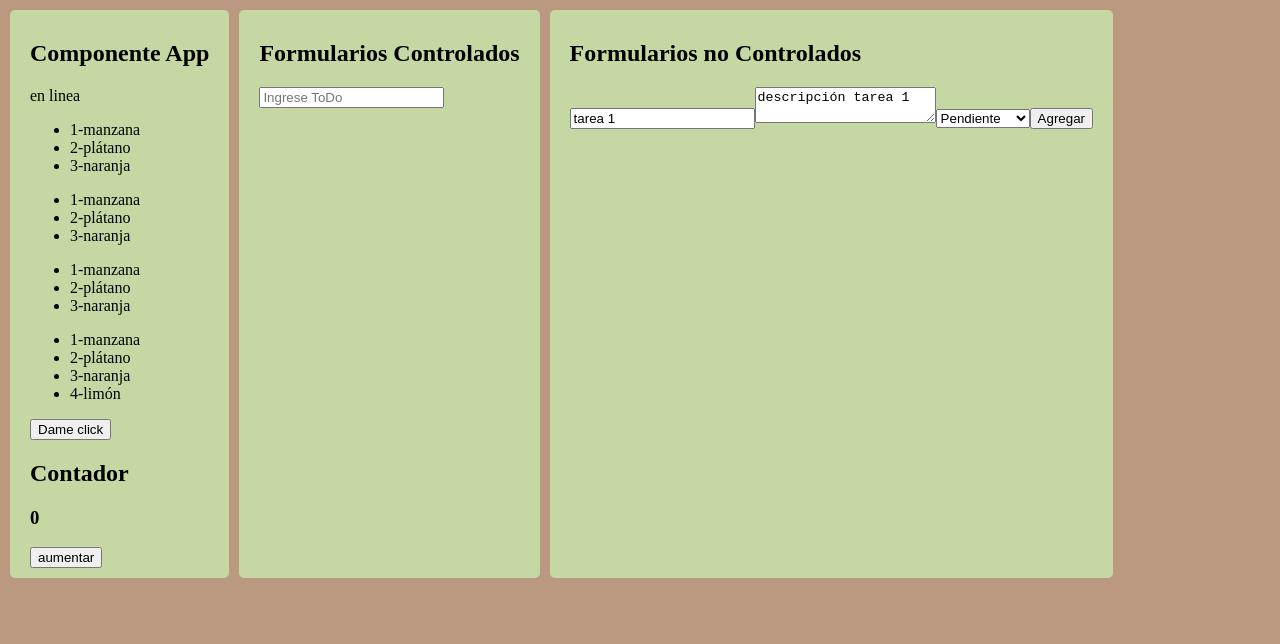
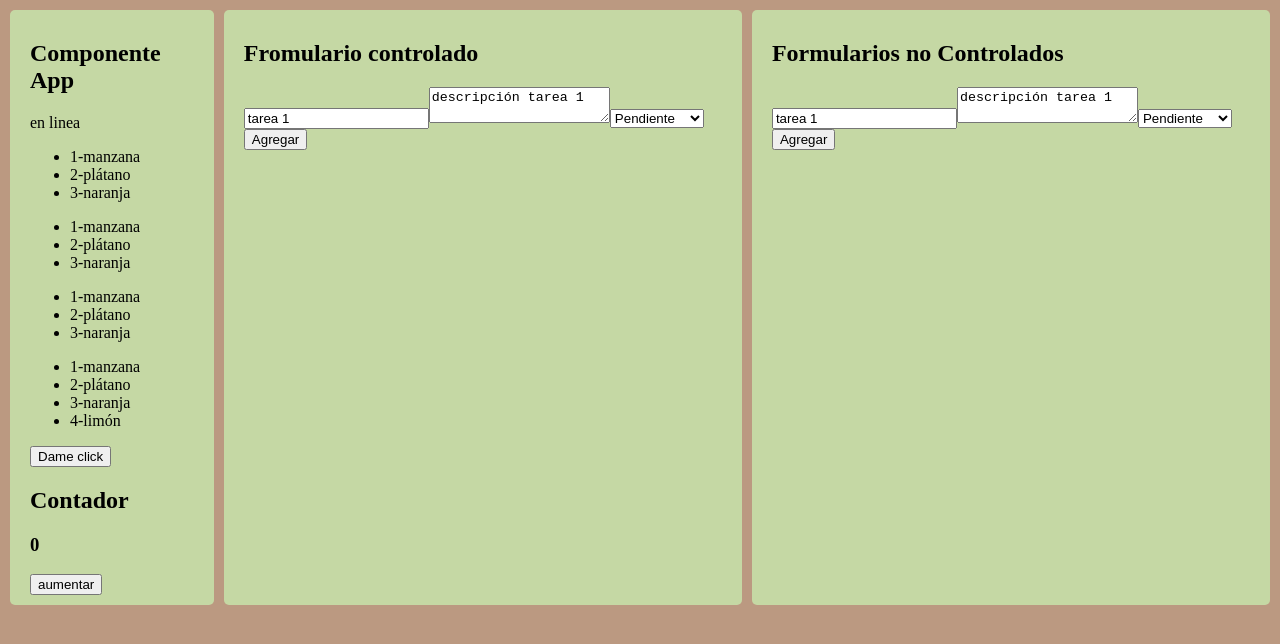
Before and after one commit to Irissf/mi-proyecto, a React (Create React App) app: page / in a window 1280 px wide. Shown: the top 644 px of the page. Built offline with nearby package versions, Linux system fonts and the light colour scheme.

Commit message:
formularios controlados

```diff
--- a/src/components/FormNoControlado.jsx
+++ b/src/components/FormNoControlado.jsx
@@ -8,13 +8,36 @@ const FormNoControlado = () => {
   const handleSubmit = (e) => {
       //evitar que se recarge la pagina al mandar el formulario
       e.preventDefault();
-      console.log(e);
+
+      //cogemos los datos del formulario
+      const datos = new FormData(formulario.current);
+
+      //los ... son spread operator
+      /* spread operator => es un operador que simplifica la recogida de valores en una estructura de datos
+      Convierte un array o un objeto en el conjunto de valores que contiene. */
+      console.log(...datos.entries());
+
+      //object for entries
+      const objetoDatos = Object.fromEntries([...datos.entries()]);
+      console.log(objetoDatos);
+
+      //hacemos para repasar variables de cada parte del objeto
+      const{todoName,todoDescripcion,todoEstado} = objetoDatos;
+
+      //como todoDescripcion.trim() === ""
+      if (!todoDescripcion.trim() || !todoName.trim()) {
+        console.log("está vacio el texto")
+        return //para que salga ya, nos ahorramos el else
+      }
+
+      console.log("pasó validaciones")
   }
 
 
   return (
     <div>
         <h2>Formularios no Controlados</h2>
+
         {/* Evitaremos los getElementByID o los QuerySelector y usaremos
         en las contadas ocasiones que las necesitemos, las referencias */}
         <form ref={formulario} onSubmit={handleSubmit}>
@@ -26,6 +49,7 @@ const FormNoControlado = () => {
             </select>
             <button type='submit'>Agregar</button>
         </form>
+
     </div>
   )
 }
--- a/src/components/FormularioControlado.jsx
+++ b/src/components/FormularioControlado.jsx
@@ -1,13 +1,24 @@
 import React from 'react'
 
 const FormularioControlado = () => {
+
+  const handleSubmit = (e) =>{
+
+  }
+
   return (
-    <div>
-        <h2>Formularios Controlados</h2>
-        <form>
-            <input type="text" placeholder='Ingrese ToDo'></input>
+    <>
+        <h2>Fromulario controlado</h2>
+        <form onSubmit={handleSubmit}>
+            <input type="text" placeholder='Ingrese ToDo' name="todoName" defaultValue="tarea 1"></input>
+            <textarea name='todoDescripcion' placeholder='Descripción' defaultValue="descripción tarea 1"></textarea>
+            <select name='todoEstado' className='select' defaultValue="pendiente">
+                <option value="pendiente">Pendiente</option>
+                <option value="completada">Completada</option>
+            </select>
+            <button type='submit'>Agregar</button>
         </form>
-    </div>
+    </>
   )
 }
 
```
